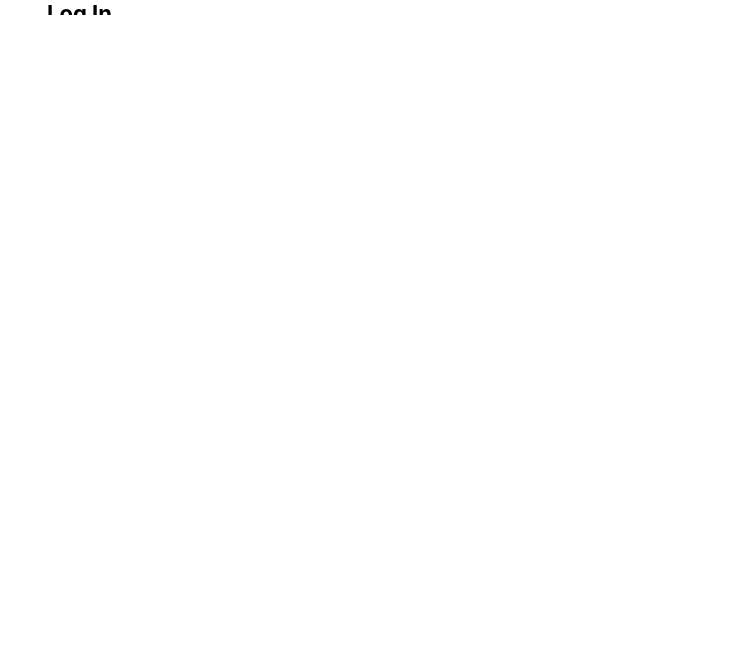
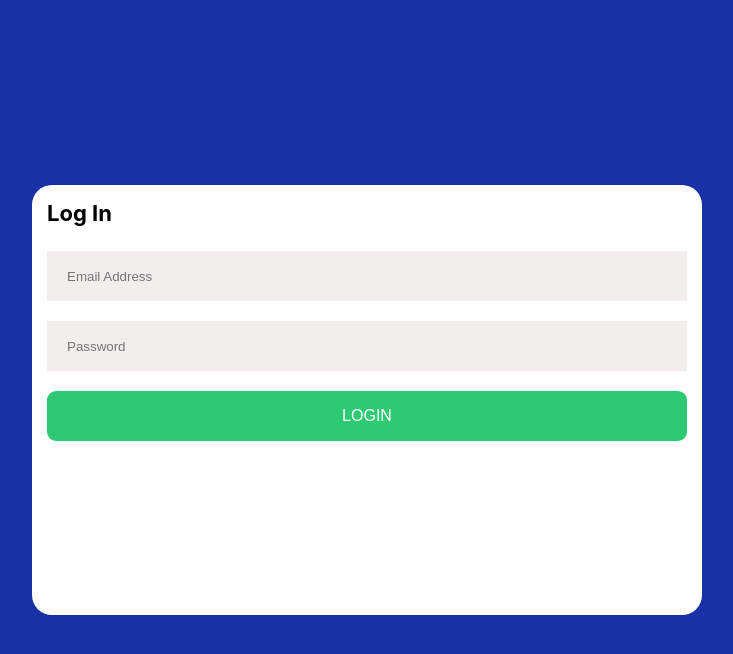
Before and after one commit to kanna-selvaramu/ecomm, a React (Create React App) app: page / in a window 1280 px wide. Shown: the top 654 px of the page, without its empty margins (273-1006 px from the left). Built offline with nearby package versions, Linux system fonts and the light colour scheme.

Commit message:
bug fixes

```diff
--- a/src/App-mob.css
+++ b/src/App-mob.css
@@ -1,4 +1,8 @@
 @media only screen and (max-width: 549px) {
+	#root,
+	.App {
+		height: auto;
+	}
 	.cls_SignInBox {
 		width: auto;
 		height: auto;
--- a/src/App.css
+++ b/src/App.css
@@ -1,6 +1,6 @@
 #root,
 .App {
-	height: 100%;
+	height: 100vh;
 }
 
 /* pages css */
--- a/src/components/Select.js
+++ b/src/components/Select.js
@@ -1,10 +1,10 @@
 import React , {  } from "react";
 
-export default function Select ({defVal , options, selectValue, handleChange}) {
+export default function Select ({defVal , options, selectedValue, handleChange}) {
 
     return (
         <select className = "cls_SelectWrapper"
-            value={selectValue}
+            value={selectedValue}
             onChange={(e) => handleChange(e)}
         >
             <option value={defVal}>{defVal}</option>
```
